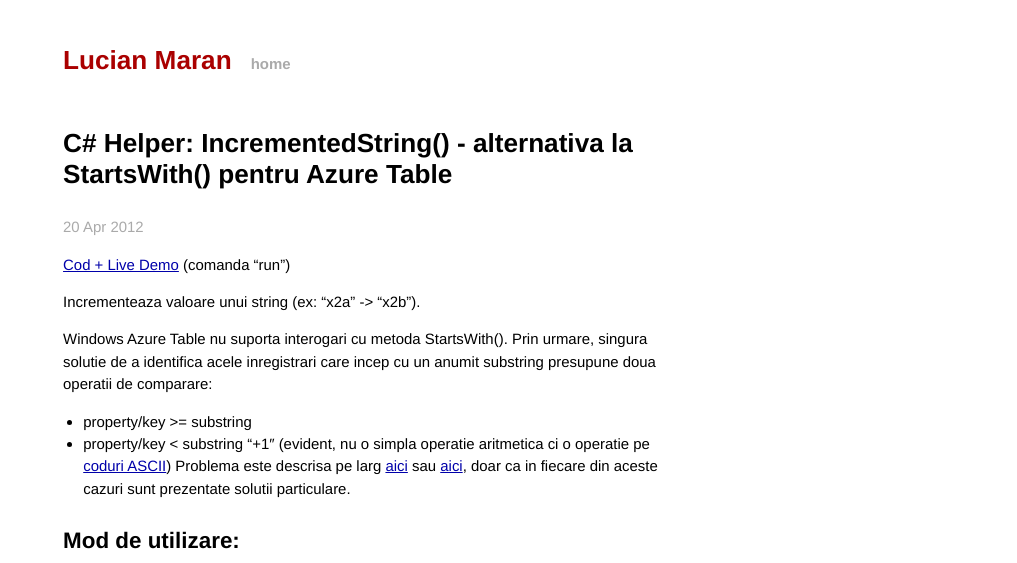
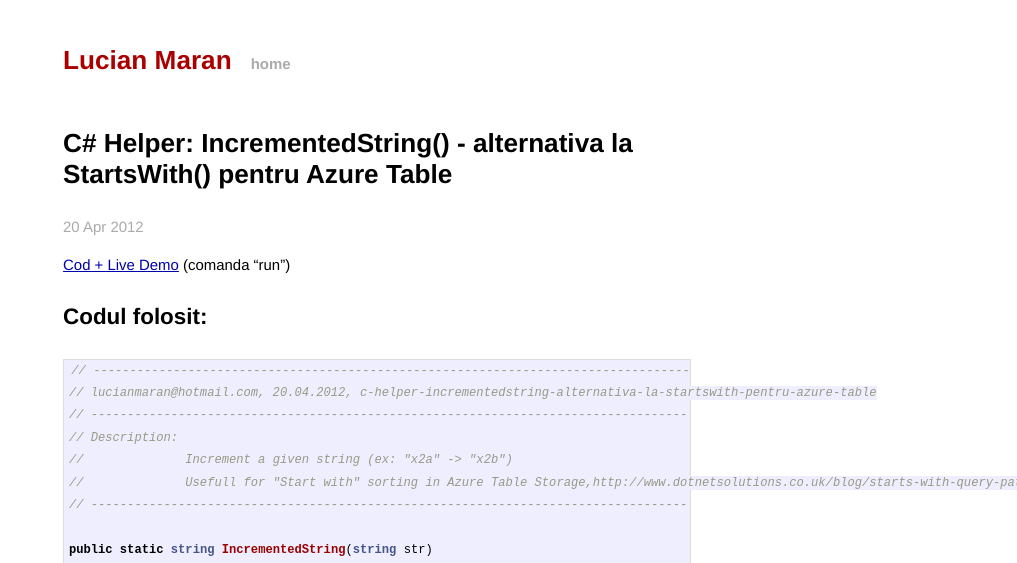
Before and after one commit to lmaran/lmaran.github.io, a Jekyll site: the page built from _posts/2012-04-20-c-helper-incrementedstring-alternativa-la-startswith-pentru-azure-table.md, in a window 1280 px wide and 1400 px high, cut to the strip 0-563 px from the top of the window. Shown: the whole strip, without its empty margins (263-1280 px from the left). Built offline with Jekyll 4.4.1, drawn with Linux system fonts in a browser that asks for light colours; Markdown is read by kramdown in place of the engine named in the settings; some of the changed text lies outside the part shown.

Commit message:
minor upd

````diff
--- a/_posts/2012-04-20-c-helper-incrementedstring-alternativa-la-startswith-pentru-azure-table.md
+++ b/_posts/2012-04-20-c-helper-incrementedstring-alternativa-la-startswith-pentru-azure-table.md
@@ -7,6 +7,37 @@ categories: C# AzureTable
 ---
 
 [Cod + Live Demo](https://compilify.net/r7/5) (comanda "run")
+
+## Codul folosit: ##
+
+```csharp
+// ----------------------------------------------------------------------------------
+// lucianmaran@hotmail.com, 20.04.2012, c-helper-incrementedstring-alternativa-la-startswith-pentru-azure-table
+// ----------------------------------------------------------------------------------
+// Description:
+// 		Increment a given string (ex: "x2a" -> "x2b")
+//		Usefull for "Start with" sorting in Azure Table Storage,http://www.dotnetsolutions.co.uk/blog/starts-with-query-pattern---windows-azure-table-design-patterns
+// ----------------------------------------------------------------------------------
+
+public static string IncrementedString(string str)
+{
+    if(String.IsNullOrEmpty(str))
+        return" "; //first vizibile ch.
+
+    char lastChar = str.Last();
+    if(lastChar=='~') //last vizibil ch.
+        return String.Format("{0}{1}",str.Substring(0,str.Length-1), "~ "); //add first visible ch.
+
+    char incrementedLastChar = Convert.ToChar((Convert.ToInt32(lastChar) + 1));
+    return String.Format("{0}{1}",str.Substring(0,str.Length-1), incrementedLastChar.ToString());
+}
+```
+
+## Test: ##
+
+```csharp
+return IncrementedString("X2a");
+```
 
 Incrementeaza valoare unui string (ex: "x2a" -> "x2b").
 
````
Also changed, not shown: _posts/2012-04-19-helper-c-pentru-timpul-ramas.md (+55 -0 lines).
